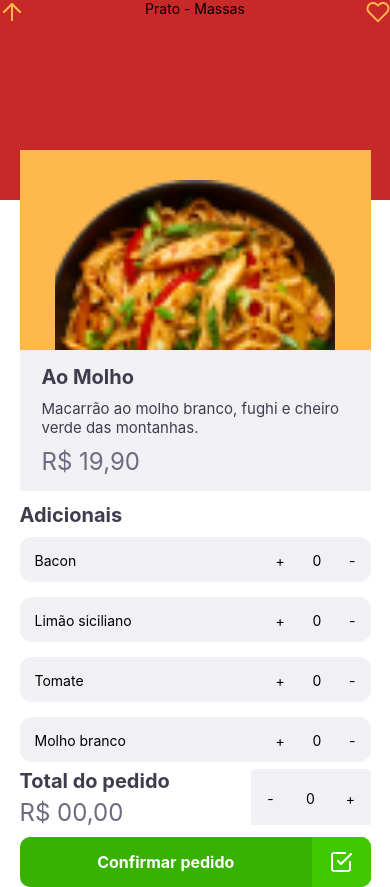
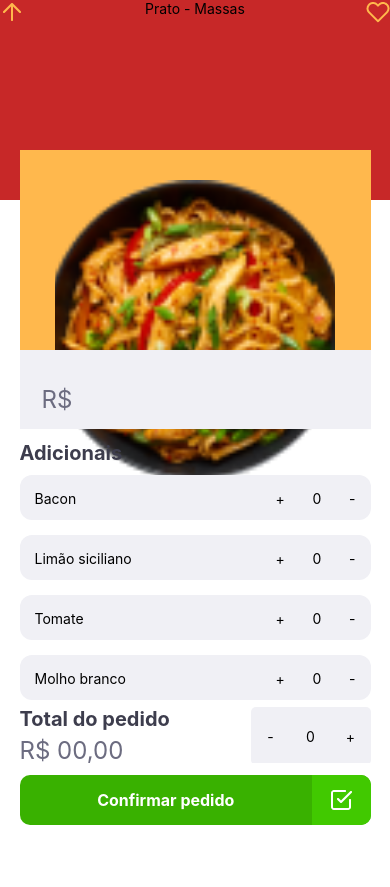
Before and after one commit to jvmonteiroo/app-delivery, a React Native app: screen /ProductDetails in a window 390 px wide. After the commit the page ends 844 px from the top, so only its background shows below. Built offline with nearby package versions, Linux system fonts and the light colour scheme.

Commit message:
aprendi a fazer rotas entre telas de navegação

```diff
--- a/src/screens/ProductDetails/index.tsx
+++ b/src/screens/ProductDetails/index.tsx
@@ -2,9 +2,11 @@ import { Text, View, StyleSheet, Image, TouchableOpacity, ScrollView } from "rea
 import { images } from '../../../images';
 import { useState } from "react";
 import ButtonGreen from "../../components/ButtonGreen";
+import { useRoute } from "@react-navigation/native";
 
 
 export default function ProductDetails (){
+        const route = useRoute<any>()
         const [total, setTotal] = useState(0)
         const somar = () => {
             setTotal(old => old + 1 )
@@ -29,13 +31,13 @@ export default function ProductDetails (){
                     </View>
                     <View style={styles.headerDetailsText}>
                         <Text style={styles.title}>
-                            Ao Molho
+                            {route.params?.product.title}
                         </Text>
                         <Text style={styles.details}>
-                            Macarrão ao molho branco, fughi e cheiro verde das montanhas.
+                            {route.params?.product.description}
                         </Text>
                         <Text style={styles.price}>
-                            R$ 19,90
+                           R$ {route.params?.product.price}
                         </Text>
                     </View>
                 </View>
--- a/src/screens/Tabs/TabProducts.tsx
+++ b/src/screens/Tabs/TabProducts.tsx
@@ -1,21 +1,31 @@
 import { Image, ScrollView, Text, TouchableOpacity, View, Alert, ActivityIndicator } from "react-native"
 import { StyleSheet } from "react-native"
 import { images } from "../../../images"
-import { useNavigation } from "@react-navigation/native"
-import { useEffect, useState } from "react"
+import { useFocusEffect, useNavigation } from "@react-navigation/native"
+import { useCallback, useEffect, useState } from "react"
 import { products } from "../../Servidor/pratos"
 
 export default function TabProducts (){
     const navigation = useNavigation<any>()
     const [pratos, setPratos] = useState<any[]>([])
     const [loading, setLoading] = useState(false)
-    useEffect(()=> {
-        setLoading(true)
-        setTimeout(() => {
-            setPratos(products)
-            setLoading(false)
-        }, 5000)
-    },[])
+    // useEffect(()=> {
+    //     setLoading(true)
+    //     setTimeout(() => {
+    //         setPratos(products)
+    //         setLoading(false)
+    //     }, 5000)
+    // },[])
+
+    useFocusEffect(
+        useCallback(() => {
+            setLoading(true)
+            setTimeout(()=> {
+                    setPratos(products);
+                    setLoading(false)
+            }, 5000);
+        },[])
+    )
 
     return (
        <View style={styles.container}>
@@ -46,7 +56,7 @@ export default function TabProducts (){
 
             <ActivityIndicator animating={loading} size={"large"} color={"red"}/>
             { pratos.map(item => (
-                <TouchableOpacity style={styles.productItem} onPress={() => navigation.navigate("ProductDetails")}>
+                <TouchableOpacity style={styles.productItem} onPress={() => navigation.navigate("ProductDetails",{product: item})}>
                     <View style={styles.productBackground}>
                         <Image source={images.produto} resizeMode="contain" resizeMethod="resize"/>
                     </View>
```
